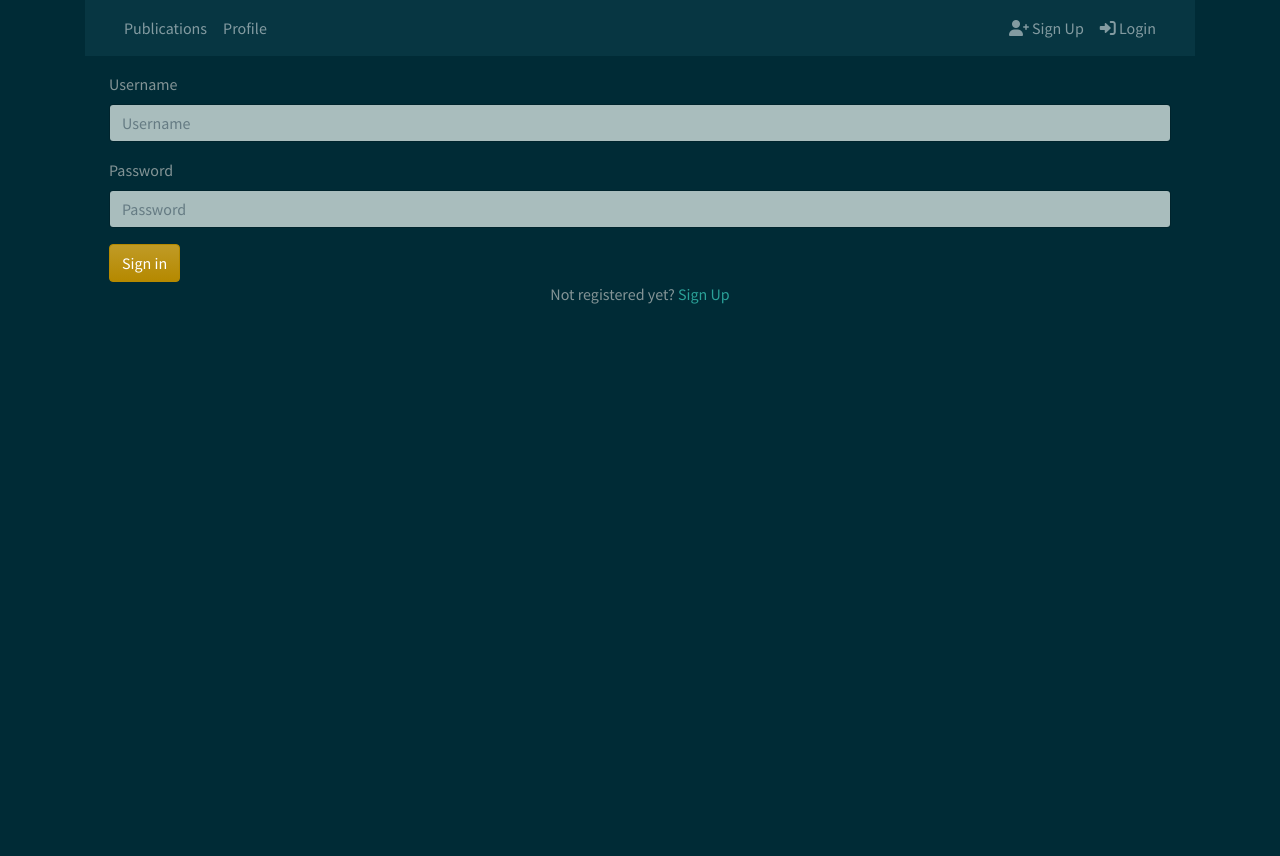
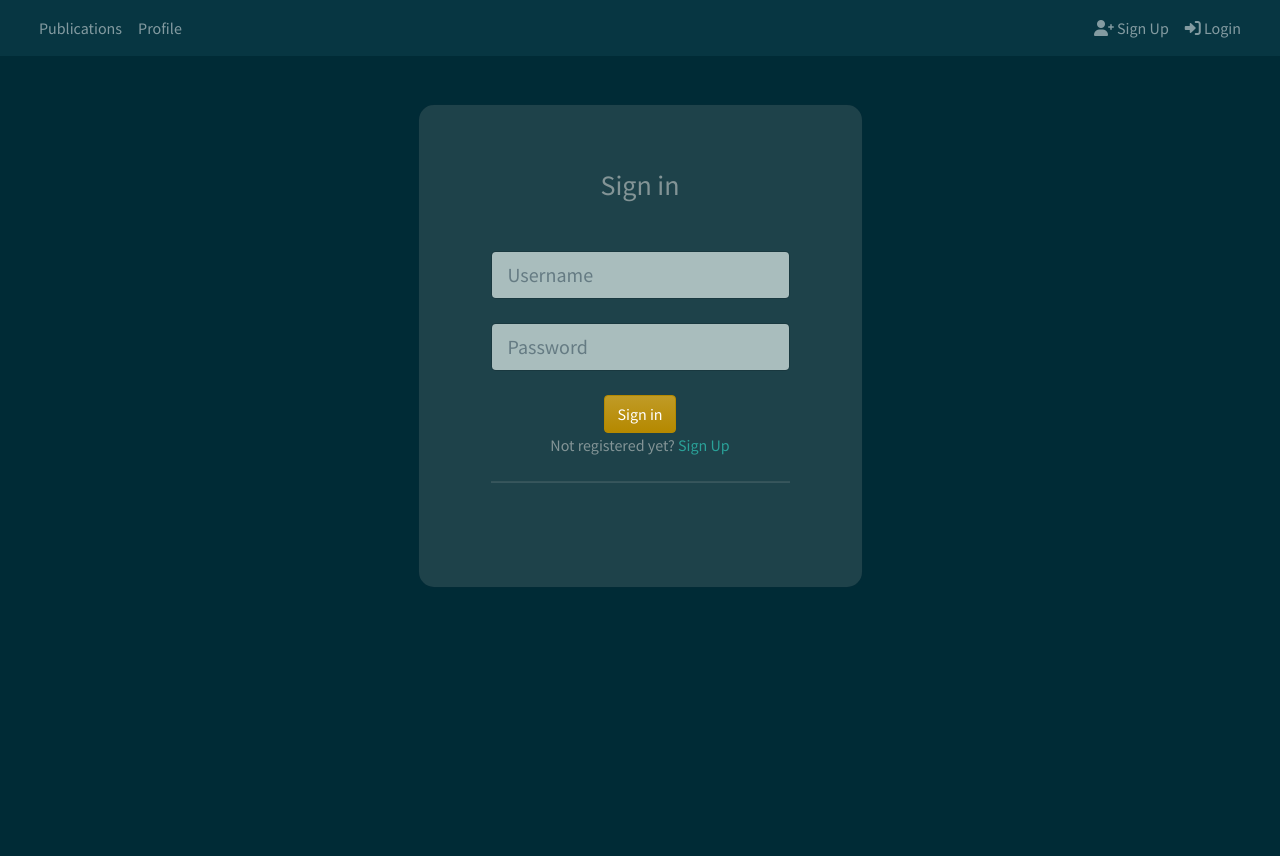
Before and after one commit to chilkacastro/Blog, a PHP site: page /Blog/Login in a window 1280 px wide. Before the commit the page ends 304 px from the top, so only its background shows below. Run offline with PHP 8.4, Linux system fonts and the light colour scheme; some libraries are stand-ins or nearby versions.

Commit message:
change login design

```diff
--- a/app/views/Login/index.php
+++ b/app/views/Login/index.php
@@ -1,30 +1,45 @@
 <?php require APPROOT . '/views/includes/header.php';  ?>
 
+<section class="vh-100">
+    <div class="container py-5 h-100">
+        <div class="row d-flex justify-content-center align-items-center h-10">
+            <div class="col-12 col-md-8 col-lg-6 col-xl-5">
+                <div class="card shadow-2-strong" style="border-radius: 1rem;">
+                    <div class="card-body p-5 text-center">
+
                         <form class="px-4 py-3" method="post" action="">
-    <div class="form-group">
-        <label for="username">Username</label>
-        <input type="text" class="form-control" id="username" name="username" placeholder="Username">
+                            <h3 class="mb-5">Sign in</h3>
+
+                            <div class="form-outline mb-4">
+                                <input type="text" class="form-control form-control-lg" id="usernamex-2" name="username" placeholder="Username">
                             </div>
-    <div class="form-group">
-        <label for="password">Password</label>
-        <input type="password" class="form-control" id="password" name="password" placeholder="Password">
+
+                            <div class="form-outline mb-4">
+                                <input type="password" class="form-control form-control-lg" id="passwordX-2" name="password" placeholder="Password">
                             </div>
+
+
                             <div class='mt-2'>
-        <button type="submit" name="login" class="btn btn-primary">Sign in</button>
+                                <button type="submit" name="login" class="btn btn-primary text-center">Sign in</button>
                                 <p class="text-center">Not registered yet? <a href="/Blog/Login/create">Sign Up</a> </p>
                             </div>
+
+                            <hr class="my-4">
+
                             <?php
 
-    if($data != []){
-        echo '<div class="alert alert-danger" role="alert">'.
-            $data['msg'].'
+                            if ($data != []) {
+                                echo '<div class="alert alert-default" role="alert" style="background-color:#b54f4f;">' .
+                                    $data['msg'] . '
                                  </div>';
                             }
-
                             ?>
-
                         </form>
-
-
+                    </div>
+                </div>
+            </div>
+        </div>
+    </div>
+</section>
 
 <?php require APPROOT . '/views/includes/footer.php'; ?>
--- a/app/views/includes/header.php
+++ b/app/views/includes/header.php
@@ -17,9 +17,6 @@
 
 <body>
 
-  <div class="container">
-
-
 
     <nav class="navbar navbar-expand-sm navbar-dark bg-dark">
       <div class="container-fluid">
@@ -30,23 +27,16 @@
           <ul class="navbar-nav me-auto">
             <li class="nav-item">
               <a class="nav-link" href="/Blog/Home">Publications</a>
-
             </li>
             <li class="nav-item">
               <a class="nav-link" href="/Blog/Profile">Profile</a>
             </li>
-    <!-- <li class="nav-item">
-      <a class="nav-link" href="/Blog/">Contact</a>
-    </li> -->
-
           </ul>
-
           <ul class="nav navbar-nav navbar-right">
             <?php
             if (isLoggedIn()) {
-      echo '<li class="nav-item"><a class="nav-link" href="/Blog/Login/logout"><i class="fa-solid fa-sign-out"></i> Logout  '. $_SESSION['user_username'].'</a></li>';
-    }
-    else {
+              echo '<li class="nav-item"><a class="nav-link" href="/Blog/Login/logout"><i class="fa-solid fa-sign-out"></i> Logout  ' . $_SESSION['user_username'] . '</a></li>';
+            } else {
               echo '<li class="nav-item"><a class="nav-link" href="/Blog/Login/create"><i class="fa-solid fa-user-plus"></i> Sign Up</a></li>
               <li class="nav-item"><a class="nav-link" href="/Blog/Login/"><i class="fa-solid fa-right-to-bracket"></i> Login</a></li>';
             }
```
Lines whose indentation alone changed are shown as unchanged.
